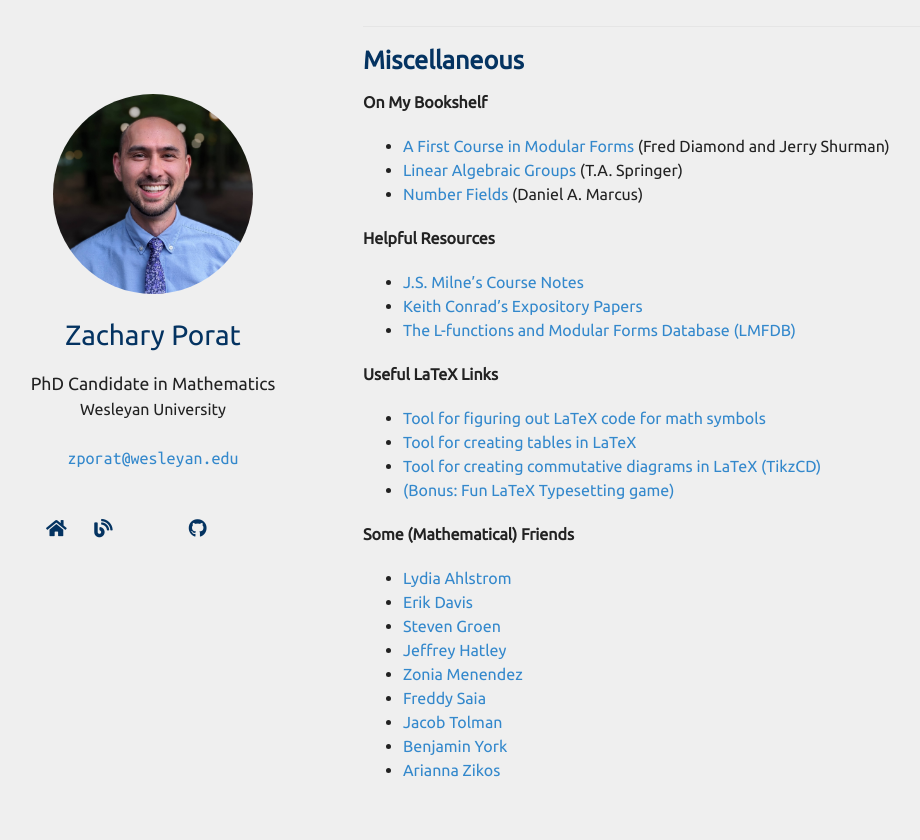
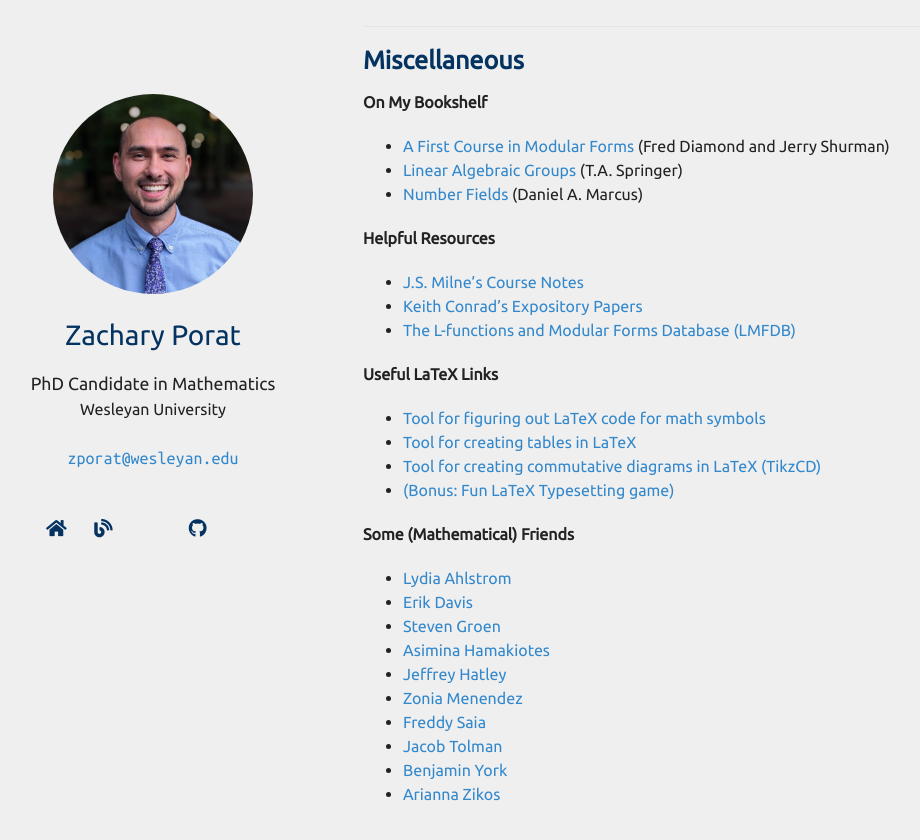
Before and after one commit to zporat/zporat.github.io, a Jekyll site: the page built from index.md, in a window 1280 px wide and 900 px high, scrolled down 2377 px. Shown: the top 840 px of the window, without its empty margins (102-1022 px from the left). Built offline with Jekyll 4.4.1, drawn with Linux system fonts in a browser that asks for light colours; nearby versions of some CDN libraries; a style sheet for code colours, icons or effects is not loaded; our own code applies the rules of GitHub Pages for plain Markdown files.

Commit message:
friend update

```diff
--- a/index.md
+++ b/index.md
@@ -78,6 +78,7 @@ Here are some notes and code that I have put together for one reason or another.
 * [Lydia Ahlstrom](https://sites.google.com/wesleyan.edu/lydiaahlstrom/home)
 * [Erik Davis](https://davis7e.wordpress.com/)
 * [Steven Groen](https://sites.google.com/view/stevengroen)
+* [Asimina Hamakiotes](https://asiminah.github.io/)
 * [Jeffrey Hatley](https://www.math.union.edu/~hatleyj/)
 * [Zonia Menendez](https://zmenendez.wixsite.com/zkm78)
 * [Freddy Saia](https://fsaia.github.io/site/)
```
